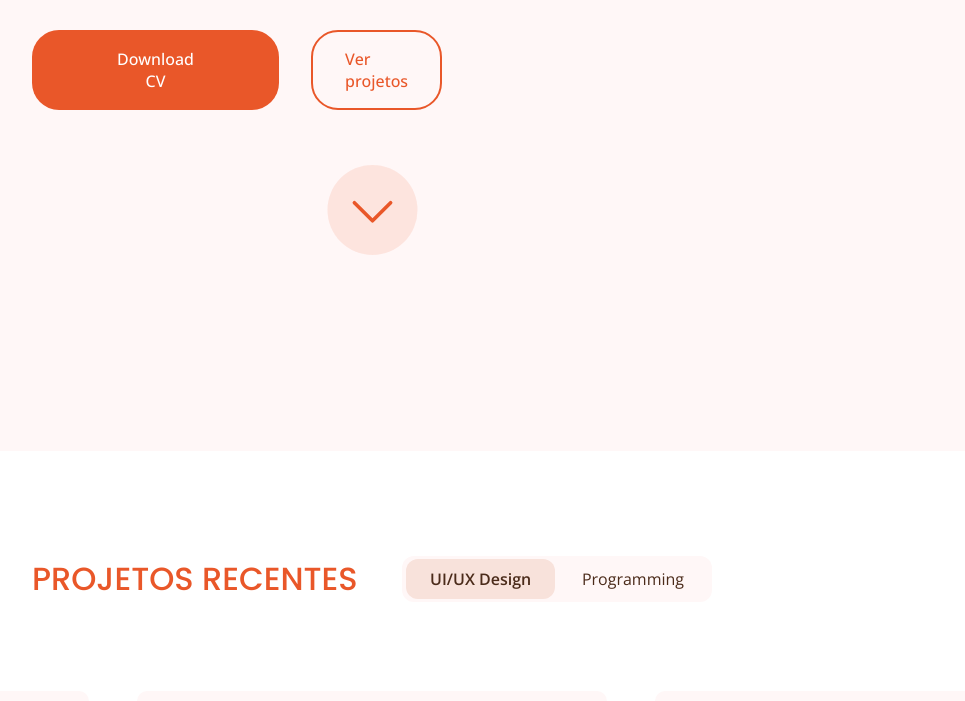
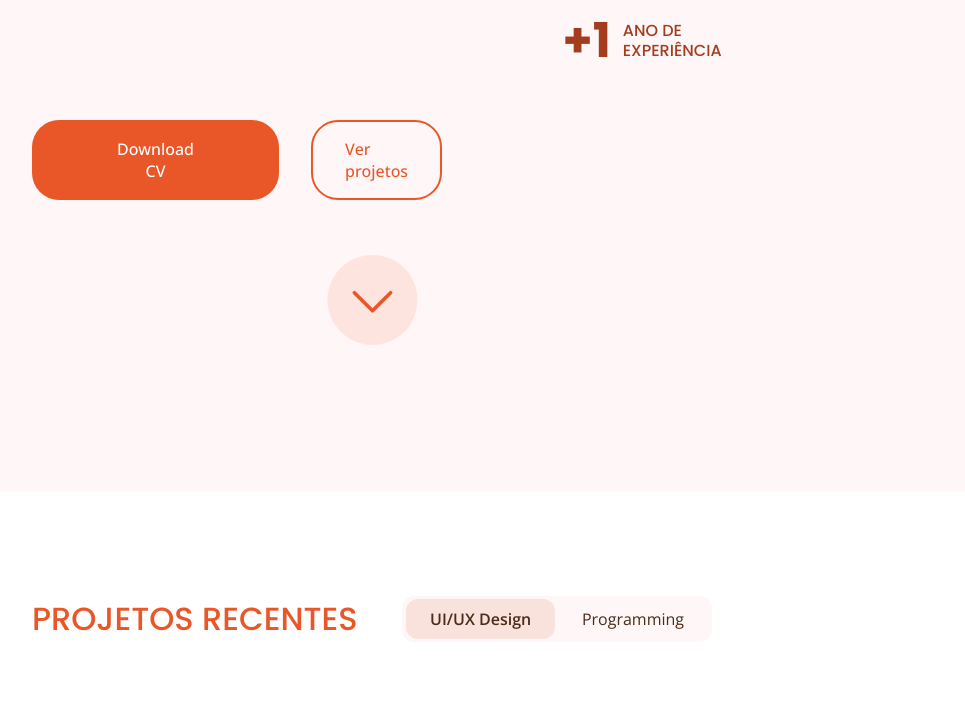
Before and after one commit to daya-diaz/daya-diaz-portfolio, a plain HTML site: page index.html in a window 1280 px wide. Shown: the part 695-1396 px from the top of the page, without its empty margins (268-1233 px from the left). Drawn offline with nearby package versions, Linux system fonts and the light colour scheme.

Commit message:
editing the CSS of  the home section

```diff
--- a/style.css
+++ b/style.css
@@ -97,7 +97,7 @@ p {
 }
 
 .container-home {
-  padding: 15rem 30rem;
+  padding: 24rem 30rem 10rem 30rem;
   background-color: var(--background-color);
   display: flex;
   flex-direction: row;
```
